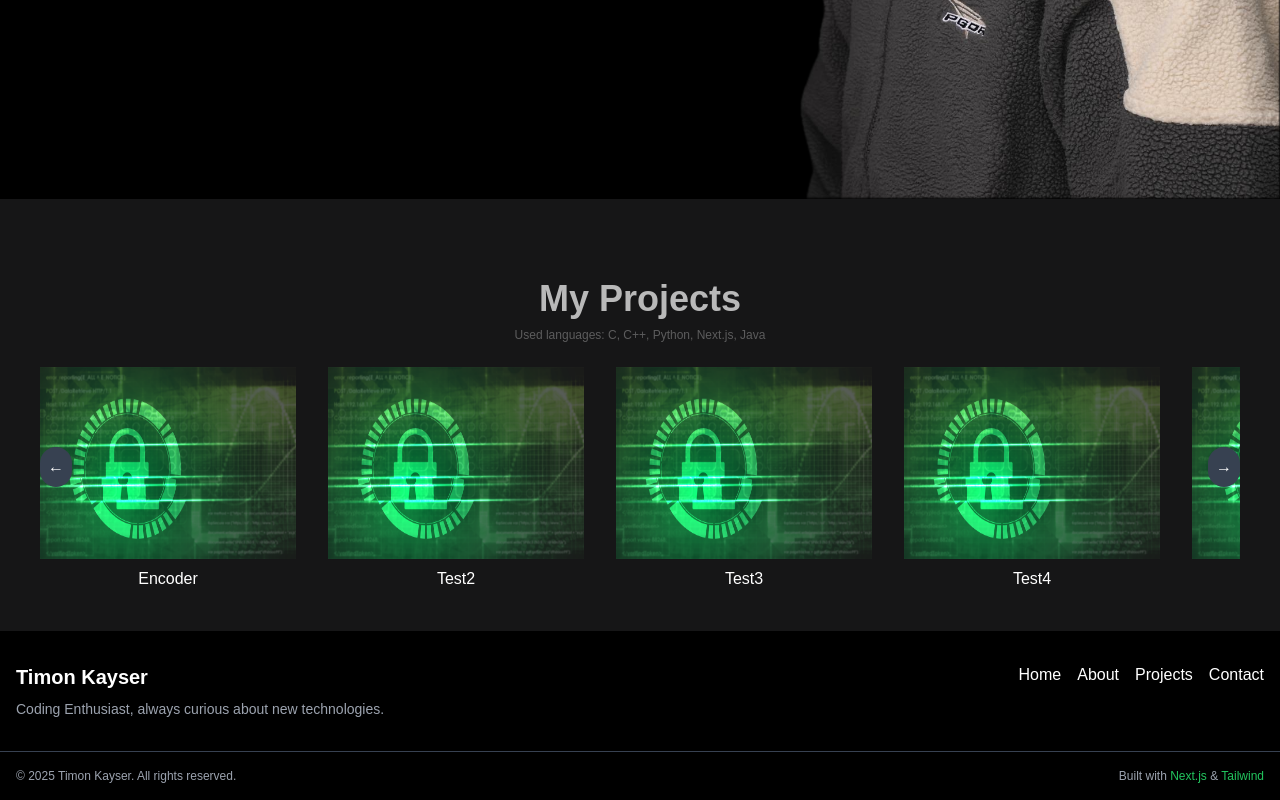
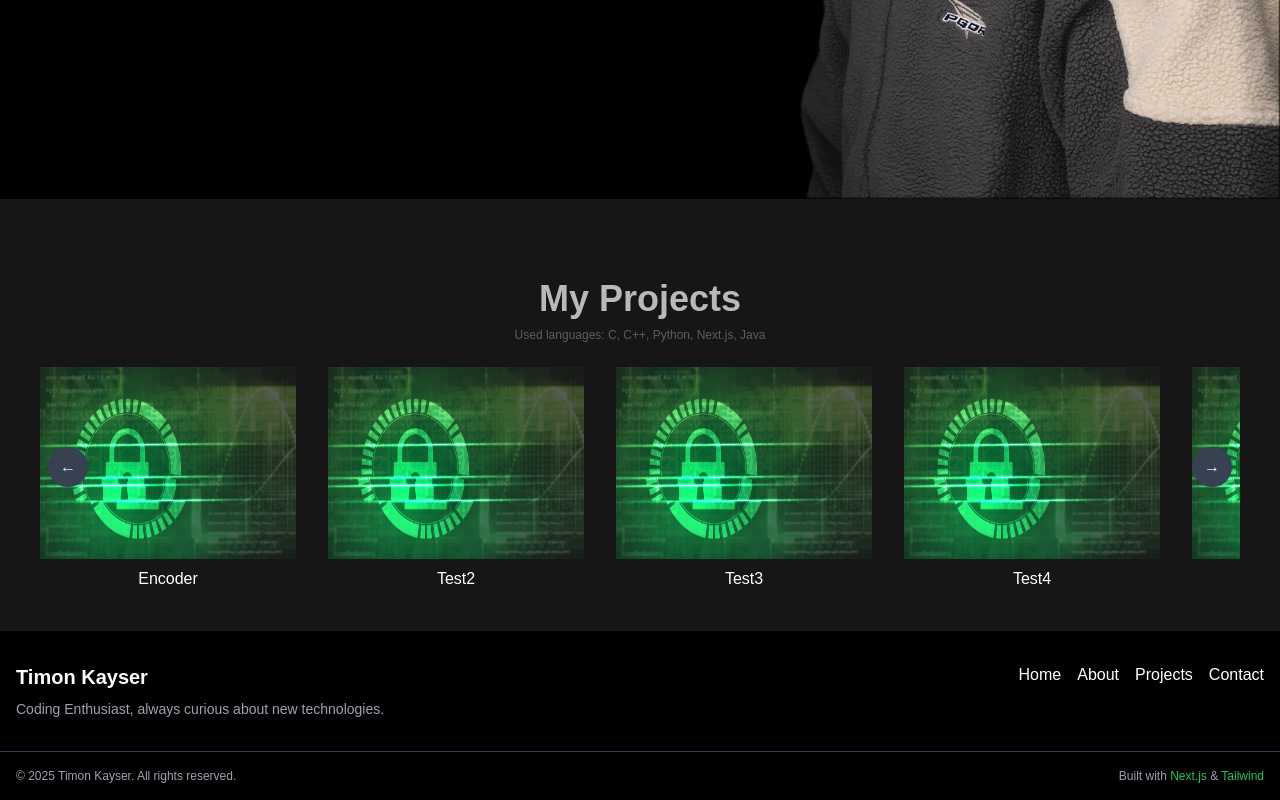
Before and after one commit to txmxn/my-portfolio, a Next.js app: page / in a window 1280 px wide. Shown: the part 802-1602 px from the top of the page. Built offline with nearby package versions, Linux system fonts and the light colour scheme.

Commit message:
Made project buttons round

```diff
--- a/app/components/Projects.js
+++ b/app/components/Projects.js
@@ -66,7 +66,7 @@ export default function Projects() {
                     {/*Linker Pfeil */}
                     <button
                         onClick={() => scroll("left")}
-                        className="absolute left-0 top-1/2 transform -translate-y-1/2 bg-gray-700 text-white p-2 rounded-full z-10"
+                        className="absolute left-2 top-1/2 w-10 h-10 items-center justify-center flex -translate-y-1/2 bg-gray-700 text-white p-3 rounded-full z-10 shadow-md hover:bg-gray-600 transition-colors duration-200"
                     >
                         &#8592;
                     </button>
@@ -86,7 +86,7 @@ export default function Projects() {
                     {/* Rechter Pfeil */}
                     <button
                         onClick={() => scroll("right")}
-                        className="absolute right-0 top-1/2 transform -translate-y-1/2 bg-gray-700 text-white p-2 rounded-full z-10"
+                        className="absolute right-2 top-1/2 w-10 h-10 items-center justify-center flex -translate-y-1/2 bg-gray-700 text-white p-3 rounded-full z-10 shadow-md hover:bg-gray-600 transition-colors duration-200"
                     >
                         &#8594;
                     </button>
```
